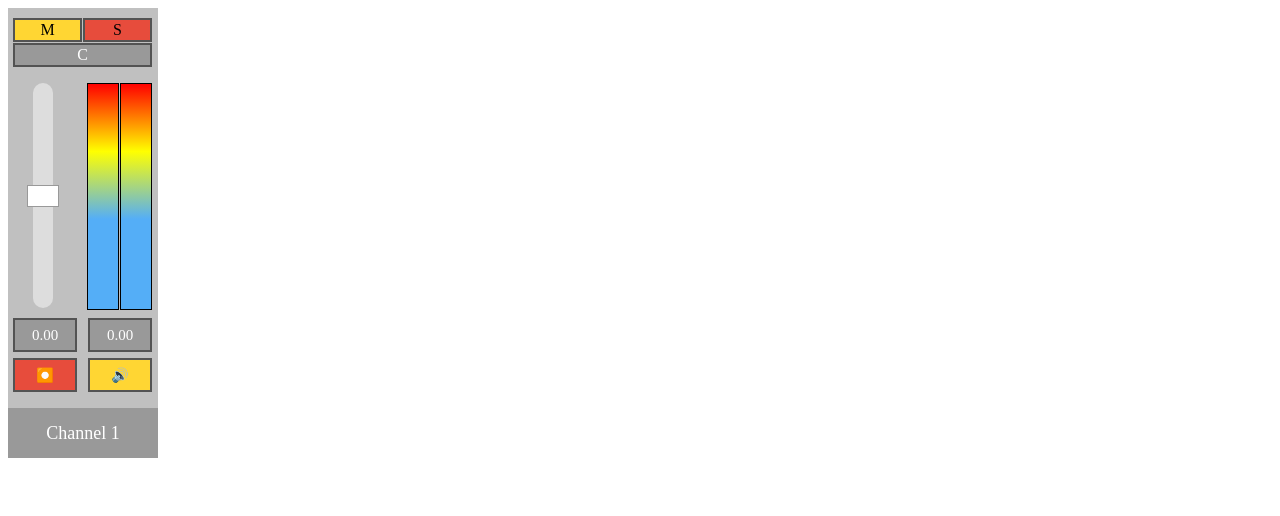
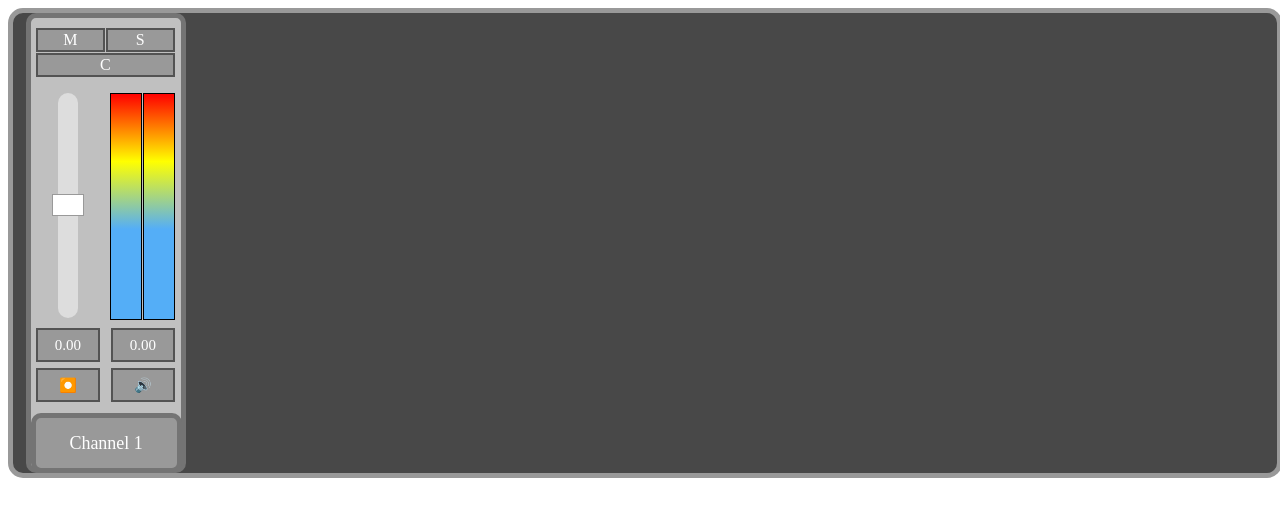
Before and after one commit to Jodus-Melodus/Draw, a website built with Vite: page src/index.html in a window 1280 px wide. Built offline with nearby package versions, Linux system fonts and the light colour scheme.

Commit message:
updated channel-strip (WIP)

```diff
--- a/src/index.html
+++ b/src/index.html
@@ -10,6 +10,7 @@
 </head>
 
 <body>
+  <div class="MixConsole">
     <div class="channel-strip">
 
       <!-- meters -->
@@ -20,19 +21,15 @@
       </div>
 
       <!-- buttons & pan -->
-     <div class="controls">
       <div class="mute">M</div>
       <div class="solo">S</div>
       <div class="pan">C</div>
-    </div>
 
       <!-- fader -->
-    <div class="fader-section">
       <div class="fader">
         <div class="thumb"></div>
       </div>
       <div class="fadergain">0.00</div>
-    </div>
 
       <!-- monitor & record -->
       <div class="monitor">🔊</div>
@@ -41,6 +38,8 @@
       <!-- channel name  -->
       <div class="channel-name">Channel 1</div>
     </div>
+  </div>
+
 </body>
 
 <script type="module" src='main.ts'></script>
--- a/src/main.ts
+++ b/src/main.ts
@@ -9,3 +9,11 @@ async function init() {
 }
 
 init();
+
+const muteButton = document.querySelector('.mute');
+
+if (muteButton) {
+  muteButton.addEventListener('click', () => {
+    muteButton.classList.toggle('active');
+  });
+}
--- a/src/styles.css
+++ b/src/styles.css
@@ -1,8 +1,26 @@
+/* MixConsole */
+.MixConsole {
+  width: 100%;
+  height: 460px;
+
+  position: relative;
+
+  background-color: rgb(72, 72, 72);
+
+  border: 5px solid rgb(153, 153, 153);
+  border-radius: 15px;
+}
+
+/* channel-strip */
 .channel-strip {
   width: 150px;
   height: 450px;
   background-color: #c0c0c0;
   position: relative;
+  top: 0%;
+  left: 1%;
+  border: 5px solid rgb(116, 116, 116);
+  border-radius: 10px;
 }
 
 /* meters */
@@ -33,13 +51,13 @@
   align-items: center;     /* vertical */
   height: 30px;            /* height */
 
-  background-color: rgb(153, 153, 153);;
+  background-color: rgb(153, 153, 153);
   color: white;
   font-size: 15px;
 
   position: absolute;
-  top: 310px;
-  left: 80px;
+  top: 68.95%;
+  left: 53.5%;
 
   border: 2px solid rgb(83, 83, 83);
 }
@@ -52,14 +70,23 @@
   align-items: center;     /* vertical */
   height: 20px;            /* height */
 
+  background-color: rgb(153, 153, 153);
+  color: white;
+
+  position: absolute;
+  top: 2.2%;
+  left: 3.5%;
+
+  border: 2px solid rgb(83, 83, 83);
+
+  cursor: pointer;
+  user-select: none;
+  transition: background-color 0.2s ease;
+}
+
+.mute.active {
   background-color: #ffd633;
   color: black;
-
-  position: absolute;
-  top: 10px;
-  left: 5px;
-
-  border: 2px solid rgb(83, 83, 83);
 }
 
 .solo {
@@ -69,14 +96,23 @@
   align-items: center;     /* vertical */
   height: 20px;            /* height */
 
+  background-color: rgb(153, 153, 153);
+  color: white;
+
+  position: absolute;
+  top: 2.2%;
+  left: 50%;
+
+  border: 2px solid rgb(83, 83, 83);
+
+  cursor: pointer;
+  user-select: none;
+  transition: background-color 0.2s ease;
+}
+
+.solo.active {
   background-color: #e74c3c;
   color: black;
-
-  position: absolute;
-  top: 10px;
-  left: 75px;
-
-  border: 2px solid rgb(83, 83, 83);
 }
 
 .pan {
@@ -90,10 +126,14 @@
   color: white;
 
   position: absolute;
-  top: 35px;
-  left: 5px;
+  top: 7.8%;
+  left: 3.5%;
 
   border: 2px solid rgb(83, 83, 83);
+
+  cursor: pointer;
+  user-select: none;
+  transition: background-color 0.2s ease;
 }
 
 /* fader */
@@ -103,8 +143,8 @@
   background-color: #dddddd;
 
   position: absolute;
-  top: 25px;
-  left: -25px;
+  top: 5.5%;
+  left: -15%;
 
   border-radius: 10px;
   margin: 50px;
@@ -122,6 +162,10 @@
   transform: translate(-50%, -50%);
 
   border: 1px solid #999999;
+
+  cursor: pointer;
+  user-select: none;
+  transition: background-color 0.2s ease;
 }
 
 .fadergain {
@@ -136,26 +180,8 @@
   font-size: 15px;
 
   position: absolute;
-  top: 310px;
-  left: 5px;
-
-  border: 2px solid rgb(83, 83, 83);
-}
-
-/* monitor & record */
-.monitor {
-  width: 60px;
-  display: flex;           /* use to align */
-  justify-content: center; /* horizontal */
-  align-items: center;     /* vertical */
-  height: 30px;            /* height */
-
-  background-color: #ffd633;
-  font-size: 14px;
-
-  position: absolute;
-  top: 350px;
-  left: 80px;
+  top: 68.95%;
+  left: 3.5%;
 
   border: 2px solid rgb(83, 83, 83);
 }
@@ -167,19 +193,53 @@
   align-items: center;     /* vertical */
   height: 30px;            /* height */
 
-  background-color: #e74c3c;
+  background-color: rgb(153, 153, 153);
   font-size: 14px;
 
   position: absolute;
-  top: 350px;
-  left: 5px;
+  top: 77.8%;
+  left: 3.5%;
 
   border: 2px solid rgb(83, 83, 83);
+
+  cursor: pointer;
+  user-select: none;
+  transition: background-color 0.2s ease;
+}
+
+.record.active {
+  background-color: #e74c3c;
+}
+
+/* monitor & record */
+.monitor {
+  width: 60px;
+  display: flex;           /* use to align */
+  justify-content: center; /* horizontal */
+  align-items: center;     /* vertical */
+  height: 30px;            /* height */
+
+  background-color: rgb(153, 153, 153);
+  font-size: 14px;
+
+  position: absolute;
+  top: 77.8%;
+  left: 53.5%;
+
+  border: 2px solid rgb(83, 83, 83);
+
+  cursor: pointer;
+  user-select: none;
+  transition: background-color 0.2s ease;
+}
+
+.monitor.active {
+  background-color: #ffd633;
 }
 
 /* channel name */
 .channel-name {
-  width: 150px;
+  width: 141px;
   display: flex;           /* use to align */
   justify-content: center; /* horizontal */
   align-items: center;     /* vertical */
@@ -190,5 +250,8 @@
   font-size: 18px;
 
   position: absolute;
-  top: 400px;
+  top: 87.8%;
+
+  border: 5px solid rgb(116, 116, 116);
+  border-radius: 10px;
 }
```
Lines whose indentation alone changed are shown as unchanged.
